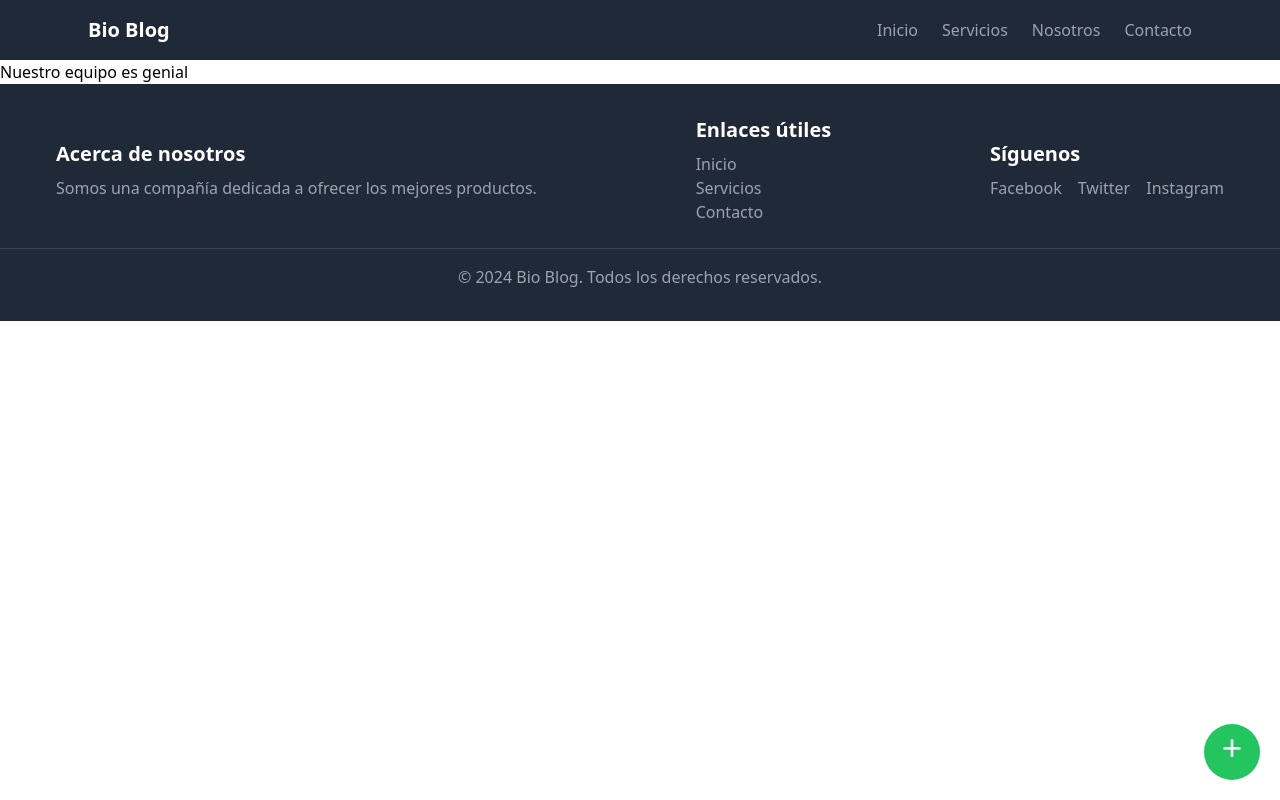
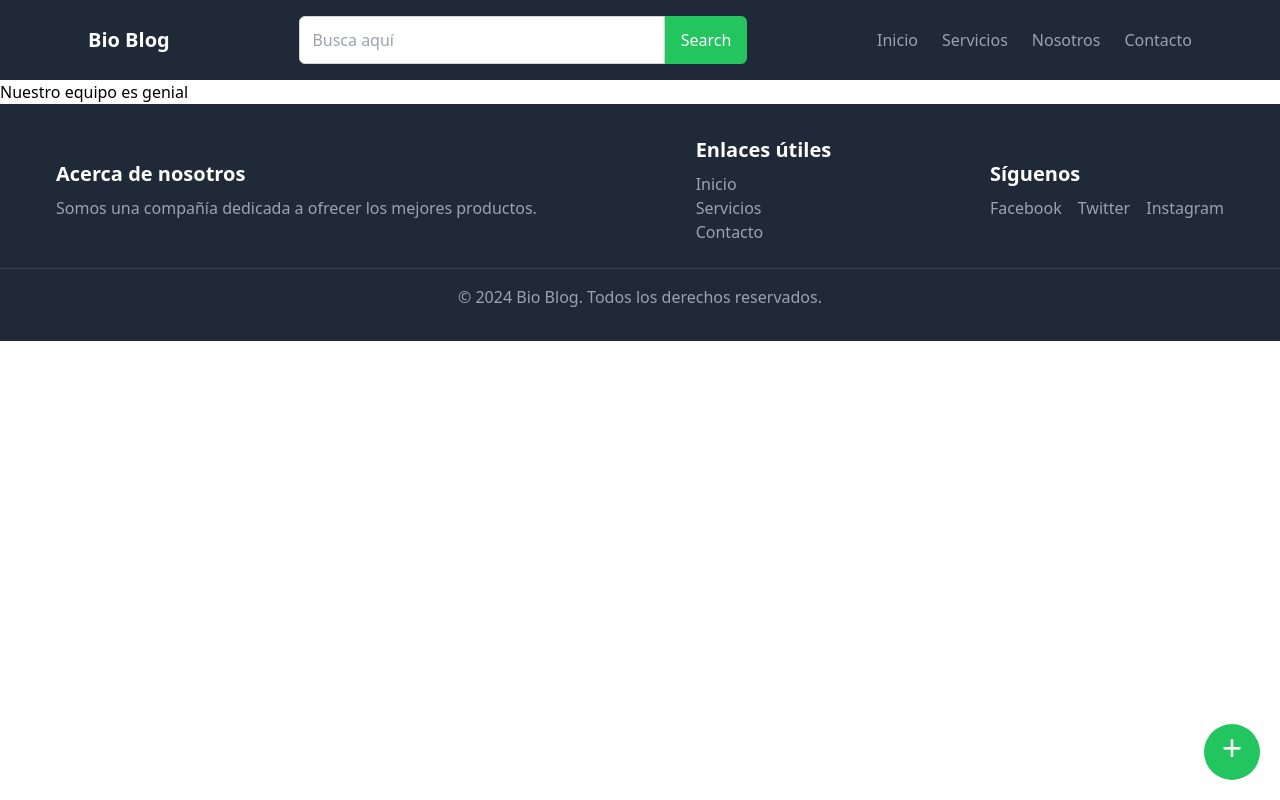
Before and after one commit to juanvprada/SavingTimeOficial, a React (Vite) app in the folder client-frontend/: page /sobre-nosotros in a window 1280 px wide. Built offline with nearby package versions, Linux system fonts and the light colour scheme.

Commit message:
ui: add Search component and integrate it into Navbar

```diff
--- a/client-frontend/src/components/LoginForm.jsx
+++ b/client-frontend/src/components/LoginForm.jsx
@@ -1,6 +1,6 @@
 import React, { useState } from 'react';
 import { useNavigate } from 'react-router-dom';
-import logo from '../assets/logoSinFondo.webp'; // Asegúrate de que la ruta sea correcta
+import logo from '../assets/logoSinFondo.webp';
 
 const LoginForm = () => {
 
--- a/client-frontend/src/components/Navbar.jsx
+++ b/client-frontend/src/components/Navbar.jsx
@@ -1,10 +1,9 @@
 import React, { useState } from 'react';
+import Search from './Search';
 
-const Navbar = () => {
-  // Estado para controlar el menú móvil
+const Navbar = ({ onSearch }) => {
   const [isOpen, setIsOpen] = useState(false);
 
-  // Función para alternar el estado del menú móvil
   const toggleMenu = () => {
     setIsOpen(!isOpen);
   };
@@ -15,6 +14,11 @@ const Navbar = () => {
         {/* Logo */}
         <div className="text-white text-xl font-bold">
           <a href="#">Bio Blog</a>
+        </div>
+
+        {/* Search Component */}
+        <div className="hidden md:block w-full max-w-md">
+          <Search onSearch={onSearch} />
         </div>
 
         {/* Links de navegación para pantallas grandes */}
@@ -49,6 +53,7 @@ const Navbar = () => {
       {/* Menú desplegable para dispositivos móviles */}
       {isOpen && (
         <div className="md:hidden mt-4 space-y-2">
+          <Search onSearch={onSearch} />
           <a href="#" className="block text-gray-400 hover:text-white">Inicio</a>
           <a href="#" className="block text-gray-400 hover:text-white">Servicios</a>
           <a href="#" className="block text-gray-400 hover:text-white">Nosotros</a>
--- a/client-frontend/src/components/RegisterForm.jsx
+++ b/client-frontend/src/components/RegisterForm.jsx
@@ -1,7 +1,7 @@
 import React, { useEffect, useState } from 'react';
 import axios from 'axios';
 import { useNavigate } from 'react-router-dom';
-import logo from '../assets/logoSinFondo.webp'; // Asegúrate de que la ruta sea correcta
+import logo from '../assets/logoSinFondo.webp';
 
 const RegisterForm = ({ initialData = {}, editMode = false }) => {
 
--- /dev/null
+++ b/client-frontend/src/components/Search.jsx
@@ -0,0 +1,38 @@
+import React, { useState } from 'react';
+
+const Search = ({ onSearch }) => {
+  const [searchQuery, setSearchQuery] = useState('');
+
+  const handleInputChange = (event) => {
+    setSearchQuery(event.target.value);
+  };
+
+  const handleSearch = (event) => {
+    event.preventDefault();
+    if (searchQuery.trim() === '') {
+      alert('Please enter a search query.');
+      return;
+    }
+    onSearch(searchQuery);
+  };
+
+  return (
+    <form onSubmit={handleSearch} className="flex items-center w-full max-w-md mx-auto">
+      <input
+        type="text"
+        placeholder="Busca aquí"
+        value={searchQuery}
+        onChange={handleInputChange}
+        className="w-full h-12 p-3 border border-gray-300 rounded-l-md focus:outline-none focus:ring-2 focus:ring-green-500 focus:border-transparent"
+      />
+      <button
+        type="submit"
+        className="h-12 px-4 bg-green-500 text-white rounded-r-md hover:bg-green-600 transition-colors"
+      >
+        Search
+      </button>
+    </form>
+  );
+};
+
+export default Search;
--- a/client-frontend/src/pages/Createpost.jsx
+++ b/client-frontend/src/pages/Createpost.jsx
@@ -8,7 +8,7 @@ export const Create = ({ onCancel }) => {
     const [kindOfPost, setKindOfPost] = useState("");
     const [description, setDescription] = useState("");
 
-    const handleChangesImages = (event) => {
+    const handleImageChange = (event) => {
         const selectedImage = event.target.files[0];
         if (!selectedImage) {
             alert("Debes seleccionar una imagen.");
@@ -19,6 +19,11 @@ export const Create = ({ onCancel }) => {
 
     const handleSubmit = async (event) => {
         event.preventDefault();
+
+        if (!title || !kindOfPost || !description) {
+            alert("Por favor, completa todos los campos.");
+            return;
+        }
 
         const newPost = {
             name: title,
@@ -81,7 +86,7 @@ export const Create = ({ onCancel }) => {
                         type="file"
                         id="image"
                         accept="image/*"
-                        onChange={handleChangesImages}
+                        onChange={handleImageChange}
                         className="w-full p-2 text-sm border border-gray-300 rounded-md bg-gray-100"
                     />
 
@@ -89,6 +94,7 @@ export const Create = ({ onCancel }) => {
                         <div className="w-full">
                             <h4 className="text-lg text-gray-800 my-2">Imagen seleccionada:</h4>
                             <p className="bg-gray-100 p-2 my-1 rounded-md text-sm text-gray-700">{image.name}</p>
+                            <img src={URL.createObjectURL(image)} alt="Previsualización" className="max-w-full h-auto mt-2" />
                         </div>
                     )}
 
```
